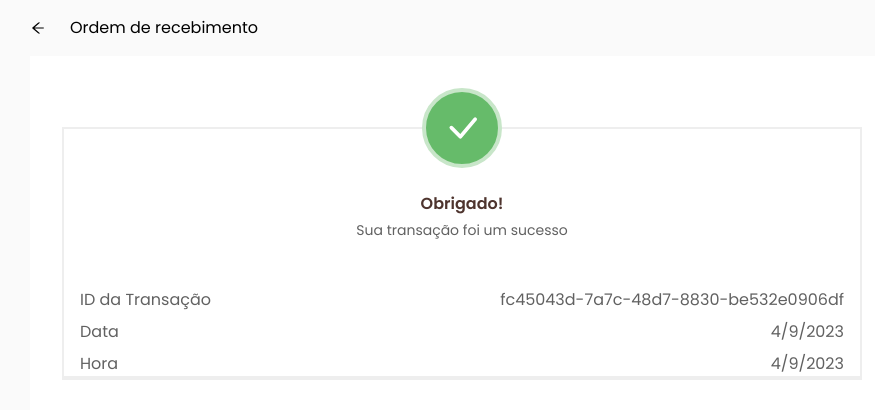
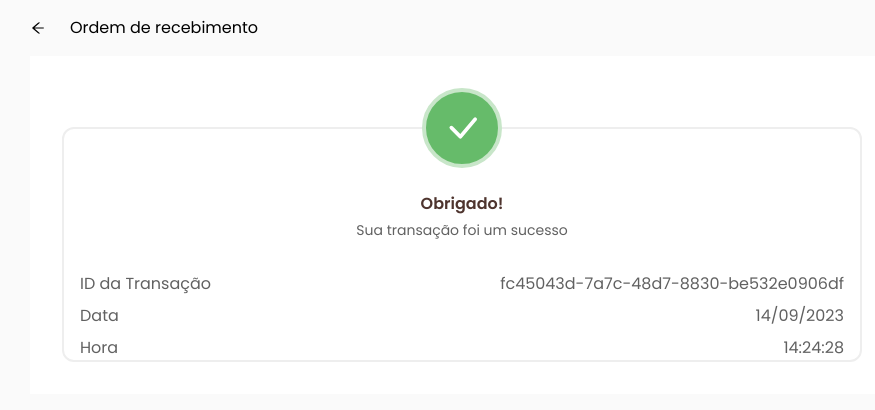
Before and after one commit to joaovictornovais/coffee-shop, a React (Vite) app: page /transaction in a window 1280 px wide. Shown: the top 410 px of the page, without its empty margins (178-1053 px from the left). Built offline with nearby package versions, Linux system fonts and the light colour scheme.

Commit message:
style: transaction

```diff
--- a/package.json
+++ b/package.json
@@ -11,6 +11,7 @@
   },
   "dependencies": {
     "@material-tailwind/react": "^2.1.1",
+    "moment": "^2.29.4",
     "react": "^18.2.0",
     "react-dom": "^18.2.0",
     "react-responsive-carousel": "^3.2.23",
--- a/src/App.jsx
+++ b/src/App.jsx
@@ -47,6 +47,10 @@ const App = () => {
     });
   };
 
+  const clearCart = () => {
+    setCart([]);
+  };
+
   return (
     <Router>
       <div className="p-4 max-w-4xl mx-auto space-y-4">
@@ -63,6 +67,7 @@ const App = () => {
                 cart={cart}
                 removeItemFromCart={removeItemFromCart}
                 handleItemQuantity={handleItemQuantity}
+                clearCart={clearCart}
               />
             }
           />
--- a/src/components/CheckoutFooter.jsx
+++ b/src/components/CheckoutFooter.jsx
@@ -1,7 +1,7 @@
 /* eslint-disable react/prop-types */
 import { Link } from "react-router-dom";
 
-const CheckoutFooter = ({ cart }) => {
+const CheckoutFooter = ({ cart, clearCart }) => {
   const total = cart.reduce((resultado, valor) => {
     return resultado + Number(valor.total);
   }, 0);
@@ -13,7 +13,9 @@ const CheckoutFooter = ({ cart }) => {
         <h2 className="text-2xl font-bold">R${total.toFixed(2)}</h2>
       </div>
       <Link to="/transaction">
-        <button className="customize-selected-button">Finalizar pedido</button>
+        <button className="customize-selected-button" onClick={clearCart}>
+          Finalizar pedido
+        </button>
       </Link>
     </footer>
   );
--- a/src/components/ReceiptOrder.jsx
+++ b/src/components/ReceiptOrder.jsx
@@ -1,17 +1,18 @@
 import { BsCheckLg } from "react-icons/bs";
 import { v4 as uuidv4 } from "uuid";
+import moment from "moment";
 
-const ReceiptOrder = () => {
-  const getDate = () => {
-    const date = new Date();
-    const today =
-      date.getDay() + "/" + (date.getMonth() + 1) + "/" + date.getFullYear();
-    return today;
+const ReceiptOrder = (param) => {
+  const getDate = (param) => {
+    let time = moment().format("HH:mm:ss");
+    let date = moment().format("DD/MM/yyyy");
+    if (param === "time") return time;
+    return date;
   };
 
   return (
-    <div className=" gap-6 bg-white p-8 text-gray-700">
-      <fieldset className="border-2 flex flex-col gap-6 space-y-2">
+    <div className="gap-6 bg-white p-8 text-gray-700 text-xs sm:text-base">
+      <fieldset className="border-2 flex flex-col gap-2 space-y-2 rounded-xl">
         <legend className="mx-auto">
           <BsCheckLg className="bg-green-400 border-4 border-green-100 h-20 w-20 rounded-full p-4 text-white" />
         </legend>
@@ -19,7 +20,7 @@ const ReceiptOrder = () => {
           <h2 className="text-brown-800 font-semibold">Obrigado!</h2>
           <p className="text-sm">Sua transação foi um sucesso</p>
         </div>
-        <div className="border-b-2 flex flex-col gap-2">
+        <div className="flex flex-col gap-2">
           <div className="flex justify-between px-4">
             <span>ID da Transação</span>
             <p>{uuidv4()}</p>
@@ -30,7 +31,7 @@ const ReceiptOrder = () => {
           </div>
           <div className="flex justify-between px-4">
             <span>Hora</span>
-            <p>{getDate()}</p>
+            <p>{getDate("time")}</p>
           </div>
         </div>
       </fieldset>
--- a/src/pages/Checkout.jsx
+++ b/src/pages/Checkout.jsx
@@ -5,7 +5,12 @@ import NavigationMenu from "../components/NavigationMenu";
 import OrderCard from "../components/OrderCard";
 import OrderQuestions from "../components/OrderQuestions";
 
-const   Checkout = ({ cart, removeItemFromCart, handleItemQuantity }) => {
+const Checkout = ({
+  cart,
+  removeItemFromCart,
+  handleItemQuantity,
+  clearCart,
+}) => {
   const [section, setSection] = useState("checkout");
 
   const handleTitle = () => {
@@ -23,7 +28,7 @@ const   Checkout = ({ cart, removeItemFromCart, handleItemQuantity }) => {
         handleItemQuantity={handleItemQuantity}
       />
       <OrderQuestions section={section} setSection={setSection} />
-      <CheckoutFooter cart={cart} total={1.99} />
+      <CheckoutFooter cart={cart} total={1.99} clearCart={clearCart} />
     </>
   );
 };
```
Also changed, not shown: 1 other file (tests, documents, lock files or other folders).
